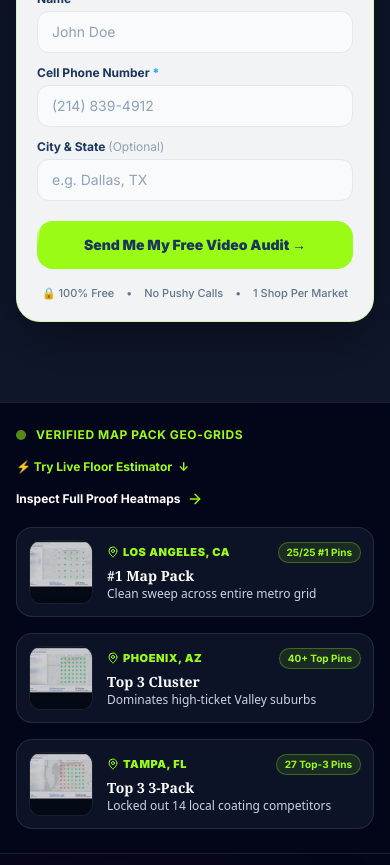
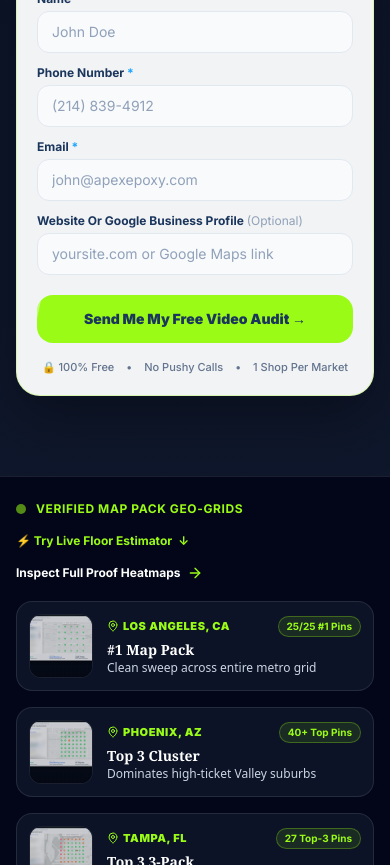
Before and after one commit to mahabubkabir40-ai/multipro-digital, a Next.js app: page / in a window 390 px wide. Shown: the part 1080-1945 px from the top of the page. Built offline with nearby package versions, Linux system fonts and the light colour scheme; a web font is replaced by a local one.

Commit message:
feat(cro): update lead audit form fields to Name, Phone Number, Email, and Website/GBP

```diff
--- a/src/app/free-audit/page.tsx
+++ b/src/app/free-audit/page.tsx
@@ -139,7 +139,7 @@ export default function FreeAuditPage() {
                   <div className="grid sm:grid-cols-2 gap-4">
                     <div>
                       <label className="block text-slate-900 text-xs font-bold mb-1.5">
-                        Your Name <span className="text-[#1da4ff]">*</span>
+                        Name <span className="text-[#1da4ff]">*</span>
                       </label>
                       <input
                         type="text"
@@ -152,7 +152,7 @@ export default function FreeAuditPage() {
                     </div>
                     <div>
                       <label className="block text-slate-900 text-xs font-bold mb-1.5">
-                        Cell Phone Number <span className="text-[#1da4ff]">*</span>
+                        Phone Number <span className="text-[#1da4ff]">*</span>
                       </label>
                       <input
                         type="tel"
@@ -168,12 +168,12 @@ export default function FreeAuditPage() {
                   <div className="grid sm:grid-cols-2 gap-4">
                     <div>
                       <label className="block text-slate-900 text-xs font-bold mb-1.5">
-                        City &amp; State <span className="text-[#1da4ff]">*</span>
+                        Email <span className="text-[#1da4ff]">*</span>
                       </label>
                       <input
-                        type="text"
-                        name="City and State"
-                        placeholder="Dallas, TX"
+                        type="email"
+                        name="Email"
+                        placeholder="john@apexepoxy.com"
                         required
                         disabled={isSubmitting}
                         className="w-full bg-slate-50 border border-slate-200 rounded-xl px-4 py-2.5 text-sm text-slate-900 placeholder-slate-400 focus:outline-none focus:bg-white focus:border-[#1da4ff] focus:ring-4 focus:ring-[#1da4ff]/10 transition-all shadow-sm"
@@ -181,7 +181,7 @@ export default function FreeAuditPage() {
                     </div>
                     <div>
                       <label className="block text-slate-900 text-xs font-bold mb-1.5">
-                        Website or Google Business Profile <span className="text-slate-400 font-normal">(Optional)</span>
+                        Website Or Google Business Profile <span className="text-slate-400 font-normal">(Optional)</span>
                       </label>
                       <input
                         type="text"
--- a/src/components/HeroLeadForm.tsx
+++ b/src/components/HeroLeadForm.tsx
@@ -7,9 +7,6 @@ export default function HeroLeadForm() {
   const [isSuccess, setIsSuccess] = useState(false);
   const [error, setError] = useState<string | null>(null);
   const [submittedLead, setSubmittedLead] = useState<{ name: string; phone: string } | null>(null);
-  const [extraWebsite, setExtraWebsite] = useState('');
-  const [isAddingWebsite, setIsAddingWebsite] = useState(false);
-  const [websiteAdded, setWebsiteAdded] = useState(false);
 
   const handleSubmit = async (e: React.FormEvent<HTMLFormElement>) => {
     e.preventDefault();
@@ -29,15 +26,15 @@ export default function HeroLeadForm() {
 
     const payload = {
       ...data,
-      _subject: '⚡ New Light-Form Video Audit Request',
-      source: 'homepage-hero-fast',
+      _subject: '⚡ New 60-Second Video Audit Request',
+      source: 'homepage-hero-form',
     };
 
     try {
       if (typeof window !== 'undefined' && (window as any).gtag) {
         (window as any).gtag('event', 'click_audit', {
           event_category: 'CTA',
-          event_label: 'Hero Fast Form',
+          event_label: 'Hero Form',
         });
       }
 
@@ -66,31 +63,6 @@ export default function HeroLeadForm() {
     }
   };
 
-  const handleWebsiteSubmit = async (e: React.FormEvent) => {
-    e.preventDefault();
-    if (!extraWebsite.trim()) return;
-
-    setIsAddingWebsite(true);
-    try {
-      await fetch('/api/contact', {
-        method: 'POST',
-        headers: { 'Content-Type': 'application/json' },
-        body: JSON.stringify({
-          Name: submittedLead?.name,
-          'Phone Number': submittedLead?.phone,
-          'Website or Google Business Profile': extraWebsite,
-          _subject: `🔗 Website Link Added for ${submittedLead?.name || 'Lead'}`,
-          source: 'hero-step-2-website',
-        }),
-      });
-      setWebsiteAdded(true);
-    } catch (err) {
-      console.error('Failed to add website:', err);
-    } finally {
-      setIsAddingWebsite(false);
-    }
-  };
-
   const inputClass =
     'w-full bg-slate-50 border border-slate-200 rounded-xl px-3.5 py-2.5 text-sm text-slate-900 placeholder-slate-400 focus:outline-none focus:bg-white focus:border-[#1da4ff] focus:ring-4 focus:ring-[#1da4ff]/10 transition-all';
   const labelClass = 'block text-[#1A365D] text-xs font-bold mb-1';
@@ -100,7 +72,7 @@ export default function HeroLeadForm() {
       <div className="absolute -inset-3 rounded-[2rem] bg-slate-900/40 blur-xl pointer-events-none hidden lg:block" aria-hidden />
       <div className="relative bg-white/95 backdrop-blur-md rounded-3xl border border-brand-lime/30 shadow-[0_20px_60px_rgba(0,0,0,0.35)] p-5 sm:p-6">
         {isSuccess ? (
-          <div className="py-6 text-center">
+          <div className="py-8 text-center animate-in fade-in zoom-in duration-300">
             <div className="w-14 h-14 bg-brand-lime rounded-full flex items-center justify-center mx-auto mb-3 shadow-[0_0_24px_rgba(154,251,22,0.45)]">
               <svg className="w-7 h-7 text-[#1A365D]" fill="none" stroke="currentColor" viewBox="0 0 24 24">
                 <path strokeLinecap="round" strokeLinejoin="round" strokeWidth="3" d="M5 13l4 4L19 7" />
@@ -109,41 +81,9 @@ export default function HeroLeadForm() {
             <h3 className="text-xl font-serif font-black text-[#0b1f38] mb-1">
               You&apos;re On The List, {submittedLead?.name || 'Partner'}!
             </h3>
-            <p className="text-slate-600 text-xs sm:text-sm mb-5">
-              We&apos;re queuing up your territory audit. Our team will send your personal Loom breakdown to your cell within 24 hours.
+            <p className="text-slate-600 text-xs sm:text-sm max-w-xs mx-auto">
+              We&apos;re queuing up your territory audit. Our team will send your personal 60-second Loom breakdown within 24 hours.
             </p>
-
-            {/* Optional Step 2: Website / GBP URL */}
-            {!websiteAdded ? (
-              <form onSubmit={handleWebsiteSubmit} className="bg-slate-50 p-4 rounded-2xl border border-slate-200 text-left">
-                <label className="block text-xs font-bold text-[#1A365D] mb-1.5">
-                  Have a website or Google Maps link? <span className="text-slate-500 font-normal">(Optional)</span>
-                </label>
-                <div className="flex gap-2">
-                  <input
-                    type="text"
-                    value={extraWebsite}
-                    onChange={(e) => setExtraWebsite(e.target.value)}
-                    placeholder="yoursite.com or Google Maps URL"
-                    className="flex-1 bg-white border border-slate-300 rounded-xl px-3 py-2 text-xs text-slate-900 placeholder-slate-400 focus:outline-none focus:border-[#1da4ff]"
-                  />
-                  <button
-                    type="submit"
-                    disabled={isAddingWebsite || !extraWebsite.trim()}
-                    className="px-4 py-2 bg-brand-lime text-[#1A365D] font-black text-xs uppercase tracking-wider rounded-xl hover:bg-slate-900 hover:text-white transition-all disabled:opacity-40"
-                  >
-                    {isAddingWebsite ? 'Adding...' : 'Attach'}
-                  </button>
-                </div>
-                <p className="text-[11px] text-slate-500 mt-1.5">
-                  Optional: Helps us analyze your exact competitors faster.
-                </p>
-              </form>
-            ) : (
-              <div className="p-3 bg-emerald-50 border border-emerald-200 rounded-xl text-xs font-bold text-emerald-700 flex items-center justify-center gap-1.5">
-                <span>✓</span> Website link attached to your audit request!
-              </div>
-            )}
           </div>
         ) : (
           <>
@@ -176,7 +116,7 @@ export default function HeroLeadForm() {
 
               <div>
                 <label htmlFor="hero-phone" className={labelClass}>
-                  Cell Phone Number <span className="text-[#1da4ff]">*</span>
+                  Phone Number <span className="text-[#1da4ff]">*</span>
                 </label>
                 <input
                   id="hero-phone"
@@ -190,14 +130,29 @@ export default function HeroLeadForm() {
               </div>
 
               <div>
-                <label htmlFor="hero-city" className={labelClass}>
-                  City &amp; State <span className="text-slate-400 font-normal">(Optional)</span>
+                <label htmlFor="hero-email" className={labelClass}>
+                  Email <span className="text-[#1da4ff]">*</span>
                 </label>
                 <input
-                  id="hero-city"
+                  id="hero-email"
+                  type="email"
+                  name="Email"
+                  placeholder="john@apexepoxy.com"
+                  required
+                  disabled={isSubmitting}
+                  className={inputClass}
+                />
+              </div>
+
+              <div>
+                <label htmlFor="hero-website" className={labelClass}>
+                  Website Or Google Business Profile <span className="text-slate-400 font-normal">(Optional)</span>
+                </label>
+                <input
+                  id="hero-website"
                   type="text"
-                  name="City and State"
-                  placeholder="e.g. Dallas, TX"
+                  name="Website or Google Business Profile"
+                  placeholder="yoursite.com or Google Maps link"
                   disabled={isSubmitting}
                   className={inputClass}
                 />
```
